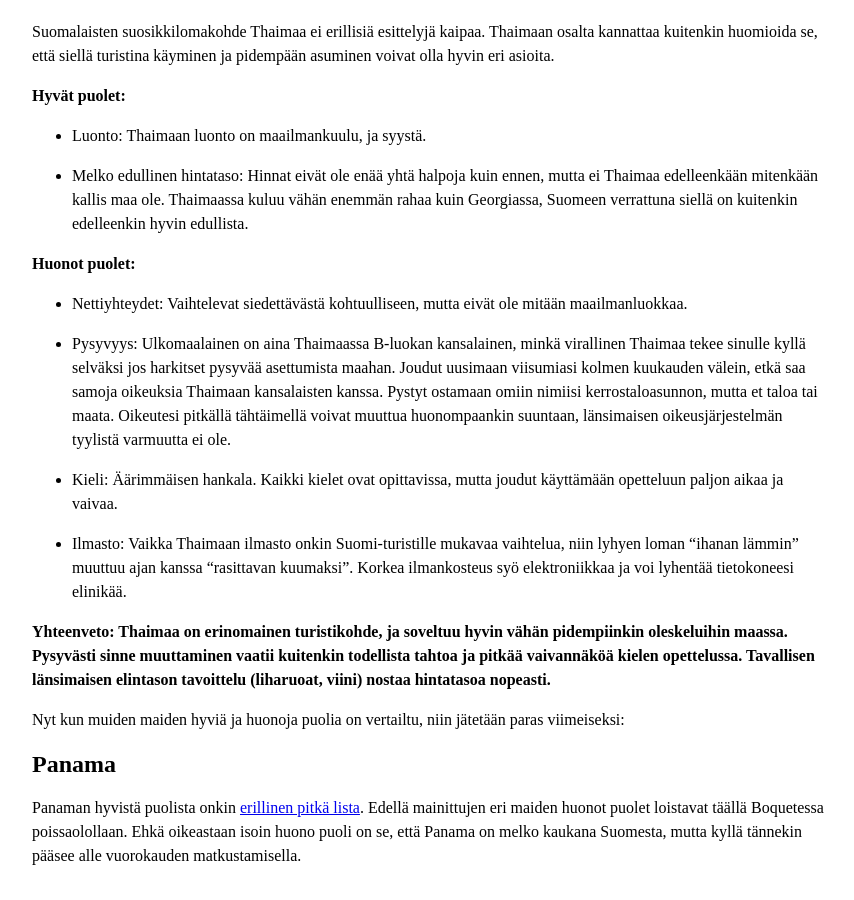
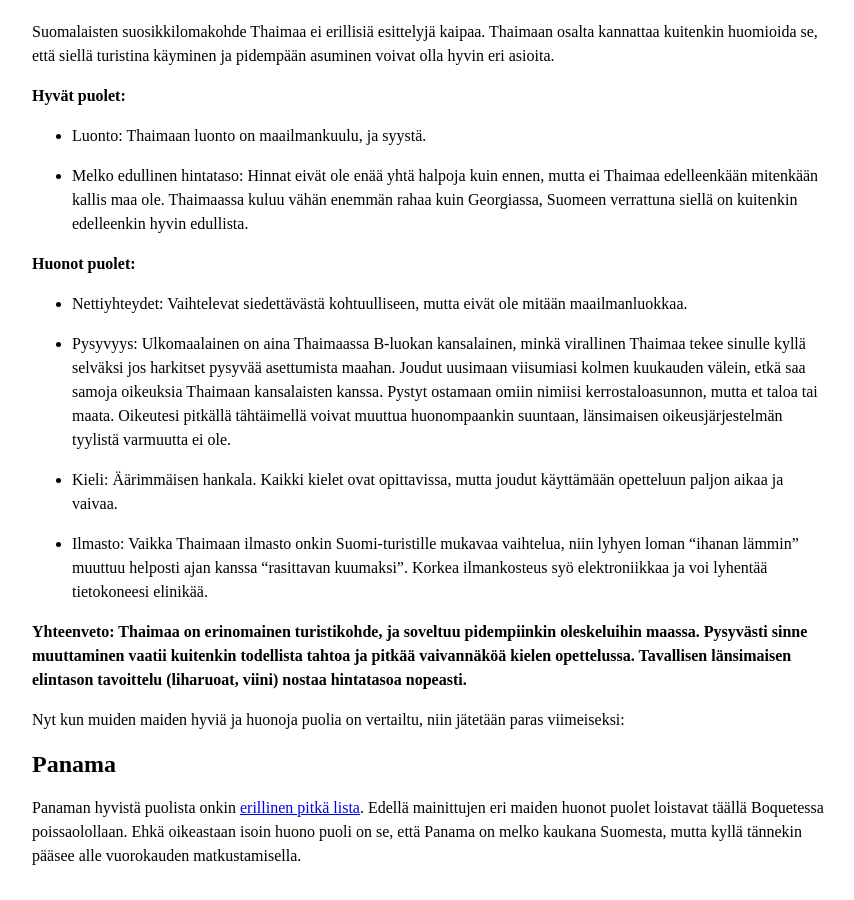
Before and after one commit to pitkonaarinparatiisi/pitkonaarinparatiisi.github.io, a Jekyll site: the page built from maiden-vertailua.md, in a window 1280 px wide and 900 px high, scrolled down 1870 px. Shown: the whole window, without its empty margins (208-1062 px from the left). Built offline with Jekyll 4.4.1, drawn with Linux system fonts in a browser that asks for light colours; our own code applies the rules of GitHub Pages for plain Markdown files.

Commit message:
Update maiden-vertailua.md

```diff
--- a/maiden-vertailua.md
+++ b/maiden-vertailua.md
@@ -64,9 +64,9 @@
 
 * Kieli: Äärimmäisen hankala. Kaikki kielet ovat opittavissa, mutta joudut käyttämään opetteluun paljon aikaa ja vaivaa.
 
-* Ilmasto: Vaikka Thaimaan ilmasto onkin Suomi-turistille mukavaa vaihtelua, niin lyhyen loman "ihanan lämmin" muuttuu ajan kanssa "rasittavan kuumaksi". Korkea ilmankosteus syö elektroniikkaa ja voi lyhentää tietokoneesi elinikää.
+* Ilmasto: Vaikka Thaimaan ilmasto onkin Suomi-turistille mukavaa vaihtelua, niin lyhyen loman "ihanan lämmin" muuttuu helposti ajan kanssa "rasittavan kuumaksi". Korkea ilmankosteus syö elektroniikkaa ja voi lyhentää tietokoneesi elinikää.
 
-**Yhteenveto: Thaimaa on erinomainen turistikohde, ja soveltuu hyvin vähän pidempiinkin oleskeluihin maassa. Pysyvästi sinne muuttaminen vaatii kuitenkin todellista tahtoa ja pitkää vaivannäköä kielen opettelussa. Tavallisen länsimaisen elintason tavoittelu (liharuoat, viini) nostaa hintatasoa nopeasti.**
+**Yhteenveto: Thaimaa on erinomainen turistikohde, ja soveltuu pidempiinkin oleskeluihin maassa. Pysyvästi sinne muuttaminen vaatii kuitenkin todellista tahtoa ja pitkää vaivannäköä kielen opettelussa. Tavallisen länsimaisen elintason tavoittelu (liharuoat, viini) nostaa hintatasoa nopeasti.**
 
 Nyt kun muiden maiden hyviä ja huonoja puolia on vertailtu, niin jätetään paras viimeiseksi:
 
```
